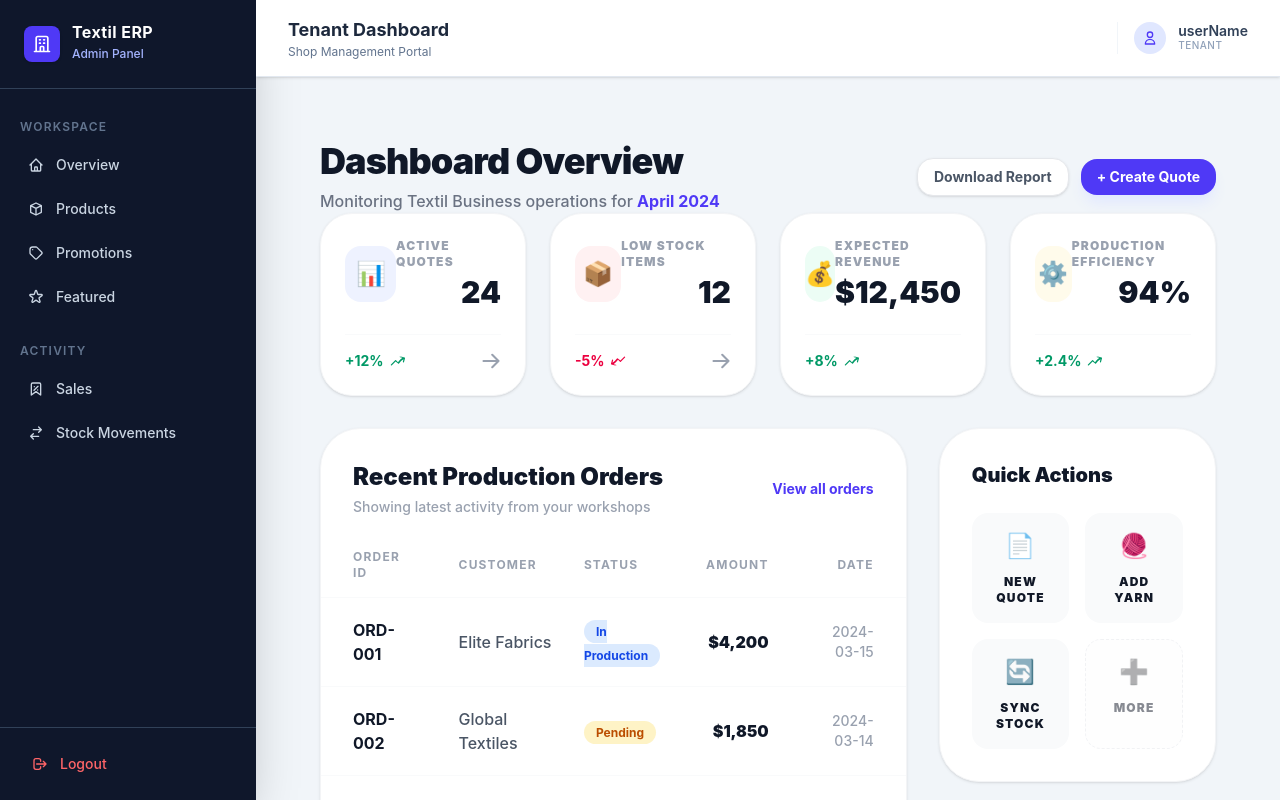
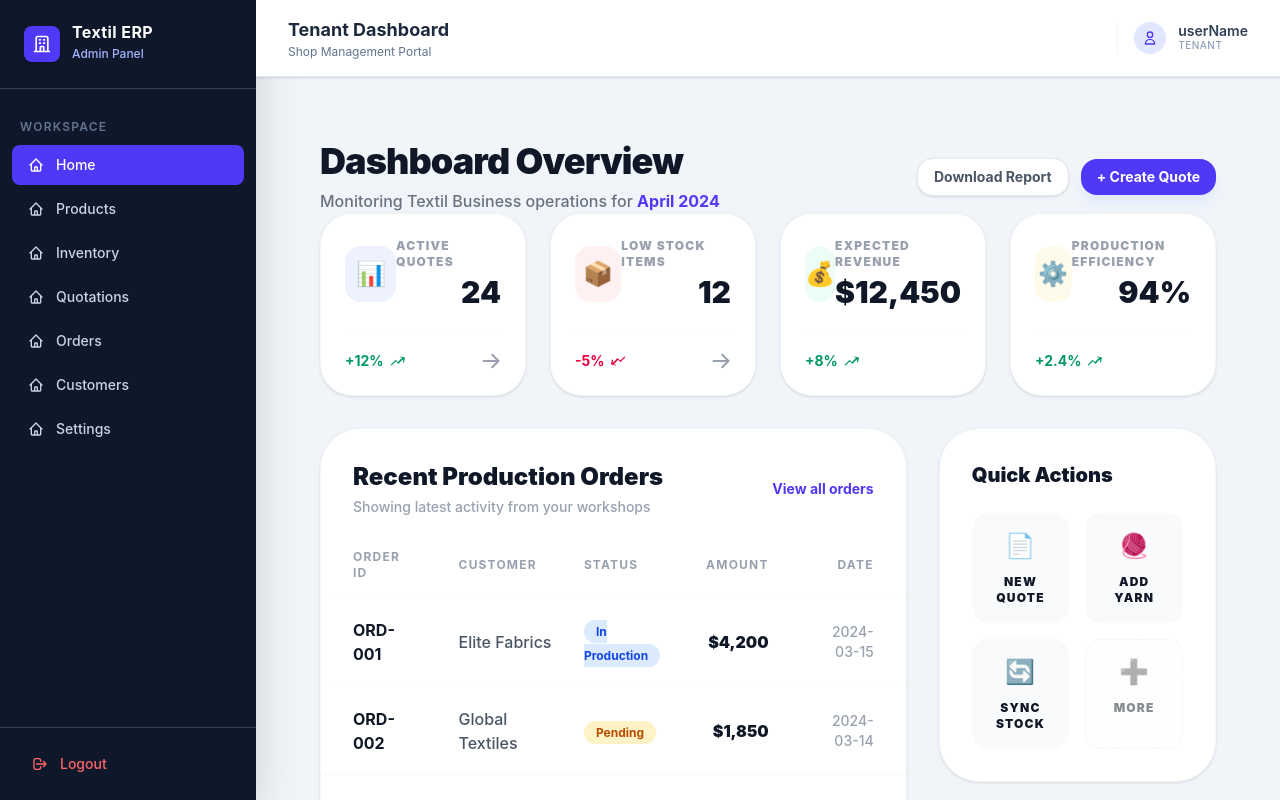
Before and after one commit to HenintsoaPaul/textil-erp, an Angular app: page /admin in a window 1280 px wide. Built offline with nearby package versions, Linux system fonts and the light colour scheme.

Commit message:
feat: nav menus

```diff
--- a/src/app/features/core/layout/admin-layout.component.html
+++ b/src/app/features/core/layout/admin-layout.component.html
@@ -22,70 +22,18 @@
       <li class="px-2 pb-1 pt-2">
         <span class="text-xs uppercase tracking-widest text-slate-500 font-semibold">Workspace</span>
       </li>
+      @for (nav of navs; track nav.url) {
       <li>
-        <a routerLink="/tenant/overview" routerLinkActive="bg-indigo-600 text-white"
+        <a routerLink="{{nav.url}}" routerLinkActive="bg-indigo-600 text-white"
           class="flex items-center gap-3 px-4 py-2.5 rounded-lg text-slate-300 hover:bg-slate-700 hover:text-white transition-all duration-150 text-sm font-medium">
           <svg class="w-4 h-4 flex-shrink-0" fill="none" stroke="currentColor" viewBox="0 0 24 24">
             <path stroke-linecap="round" stroke-linejoin="round" stroke-width="2"
               d="M3 12l2-2m0 0l7-7 7 7M5 10v10a1 1 0 001 1h3m10-11l2 2m-2-2v10a1 1 0 01-1 1h-3m-6 0a1 1 0 001-1v-4a1 1 0 011-1h2a1 1 0 011 1v4a1 1 0 001 1m-6 0h6" />
           </svg>
-          Overview
+          {{nav.title}}
         </a>
       </li>
-      <li>
-        <a routerLink="/tenant/products" routerLinkActive="bg-indigo-600 text-white"
-          class="flex items-center gap-3 px-4 py-2.5 rounded-lg text-slate-300 hover:bg-slate-700 hover:text-white transition-all duration-150 text-sm font-medium">
-          <svg class="w-4 h-4 flex-shrink-0" fill="none" stroke="currentColor" viewBox="0 0 24 24">
-            <path stroke-linecap="round" stroke-linejoin="round" stroke-width="2"
-              d="M20 7l-8-4-8 4m16 0l-8 4m8-4v10l-8 4m0-10L4 7m8 4v10M4 7v10l8 4" />
-          </svg>
-          Products
-        </a>
-      </li>
-      <li>
-        <a routerLink="/tenant/promotions" routerLinkActive="bg-indigo-600 text-white"
-          class="flex items-center gap-3 px-4 py-2.5 rounded-lg text-slate-300 hover:bg-slate-700 hover:text-white transition-all duration-150 text-sm font-medium">
-          <svg class="w-4 h-4 flex-shrink-0" fill="none" stroke="currentColor" viewBox="0 0 24 24">
-            <path stroke-linecap="round" stroke-linejoin="round" stroke-width="2"
-              d="M7 7h.01M7 3h5c.512 0 1.024.195 1.414.586l7 7a2 2 0 010 2.828l-7 7a2 2 0 01-2.828 0l-7-7A1.994 1.994 0 013 12V7a4 4 0 014-4z" />
-          </svg>
-          Promotions
-        </a>
-      </li>
-      <li>
-        <a routerLink="/tenant/featured" routerLinkActive="bg-indigo-600 text-white"
-          class="flex items-center gap-3 px-4 py-2.5 rounded-lg text-slate-300 hover:bg-slate-700 hover:text-white transition-all duration-150 text-sm font-medium">
-          <svg class="w-4 h-4 flex-shrink-0" fill="none" stroke="currentColor" viewBox="0 0 24 24">
-            <path stroke-linecap="round" stroke-linejoin="round" stroke-width="2"
-              d="M11.049 2.927c.3-.921 1.603-.921 1.902 0l1.519 4.674a1 1 0 00.95.69h4.915c.969 0 1.371 1.24.588 1.81l-3.976 2.888a1 1 0 00-.363 1.118l1.518 4.674c.3.922-.755 1.688-1.538 1.118l-3.976-2.888a1 1 0 00-1.176 0l-3.976 2.888c-.783.57-1.838-.197-1.538-1.118l1.518-4.674a1 1 0 00-.363-1.118l-3.976-2.888c-.784-.57-.38-1.81.588-1.81h4.914a1 1 0 00.951-.69l1.519-4.674z" />
-          </svg>
-          Featured
-        </a>
-      </li>
-
-      <li class="px-2 pb-1 pt-4">
-        <span class="text-xs uppercase tracking-widest text-slate-500 font-semibold">Activity</span>
-      </li>
-      <li>
-        <a routerLink="/tenant/sales" routerLinkActive="bg-indigo-600 text-white"
-          class="flex items-center gap-3 px-4 py-2.5 rounded-lg text-slate-300 hover:bg-slate-700 hover:text-white transition-all duration-150 text-sm font-medium">
-          <svg class="w-4 h-4 flex-shrink-0" fill="none" stroke="currentColor" viewBox="0 0 24 24">
-            <path stroke-linecap="round" stroke-linejoin="round" stroke-width="2"
-              d="M9 14l6-6m-5.5.5h.01m4.99 5h.01M19 21l-7-5-7 5V5a2 2 0 012-2h10a2 2 0 012 2v16z" />
-          </svg>
-          Sales
-        </a>
-      </li>
-      <li>
-        <a routerLink="/tenant/stock-movements" routerLinkActive="bg-indigo-600 text-white"
-          class="flex items-center gap-3 px-4 py-2.5 rounded-lg text-slate-300 hover:bg-slate-700 hover:text-white transition-all duration-150 text-sm font-medium">
-          <svg class="w-4 h-4 flex-shrink-0" fill="none" stroke="currentColor" viewBox="0 0 24 24">
-            <path stroke-linecap="round" stroke-linejoin="round" stroke-width="2"
-              d="M8 7h12m0 0l-4-4m4 4l-4 4m0 6H4m0 0l4 4m-4-4l4-4" />
-          </svg>
-          Stock Movements
-        </a>
-      </li>
+      }
     </ul>
 
     <!-- Logout -->
--- a/src/app/features/core/layout/admin-layout.component.ts
+++ b/src/app/features/core/layout/admin-layout.component.ts
@@ -48,4 +48,49 @@ export class AdminLayoutComponent implements OnInit {
   // get userProfileImage(): string {
   //   return this.authService.currentUserValue?.profileImage || '';
   // }
+
+  navs = [
+    {
+      title: 'Home',
+      url: '/',
+      icon: '<path stroke-linecap="round" stroke-linejoin="round" stroke-width="2"' +
+        'd="M11.049 2.927c.3-.921 1.603-.921 1.902 0l1.519 4.674a1 1 0 00.95.69h4.915c.969 0 1.371 1.24.588 1.81l-3.976 2.888a1 1 0 00-.363 1.118l1.518 4.674c.3.922-.755 1.688-1.538 1.118l-3.976-2.888a1 1 0 00-1.176 0l-3.976 2.888c-.783.57-1.838-.197-1.538-1.118l1.518-4.674a1 1 0 00-.363-1.118l-3.976-2.888c-.784-.57-.38-1.81.588-1.81h4.914a1 1 0 00.951-.69l1.519-4.674z" />'
+    },
+    {
+      title: 'Products',
+      url: '/products',
+      icon: '<path stroke-linecap="round" stroke-linejoin="round" stroke-width="2"' +
+        'd="M20 7l-8-4-8 4m16 0l-8 4m8-4v10l-8 4m0-10L4 7m8 4v10M4 7v10l8 4" />'
+    },
+    {
+      title: 'Inventory',
+      url: '/inventory',
+      icon: '<path stroke-linecap="round" stroke-linejoin="round" stroke-width="2"' +
+        'd="M20 7l-8-4-8 4m16 0l-8 4m8-4v10l-8 4m0-10L4 7m8 4v10M4 7v10l8 4" />'
+    },
+    {
+      title: 'Quotations',
+      url: '/quotations',
+      icon: '<path stroke-linecap="round" stroke-linejoin="round" stroke-width="2"' +
+        'd="M20 7l-8-4-8 4m16 0l-8 4m8-4v10l-8 4m0-10L4 7m8 4v10M4 7v10l8 4" />'
+    },
+    {
+      title: 'Orders',
+      url: '/orders',
+      icon: '<path stroke-linecap="round" stroke-linejoin="round" stroke-width="2"' +
+        'd="M20 7l-8-4-8 4m16 0l-8 4m8-4v10l-8 4m0-10L4 7m8 4v10M4 7v10l8 4" />'
+    },
+    {
+      title: 'Customers',
+      url: '/customers',
+      icon: '<path stroke-linecap="round" stroke-linejoin="round" stroke-width="2"' +
+        'd="M20 7l-8-4-8 4m16 0l-8 4m8-4v10l-8 4m0-10L4 7m8 4v10M4 7v10l8 4" />'
+    },
+    {
+      title: 'Settings',
+      url: '/settings',
+      icon: '<path stroke-linecap="round" stroke-linejoin="round" stroke-width="2"' +
+        'd="M20 7l-8-4-8 4m16 0l-8 4m8-4v10l-8 4m0-10L4 7m8 4v10M4 7v10l8 4" />'
+    }
+  ]
 }
```
Also changed, not shown: src/app/features/core/layout/README.md (added), src/app/features/home/README.md (added).
